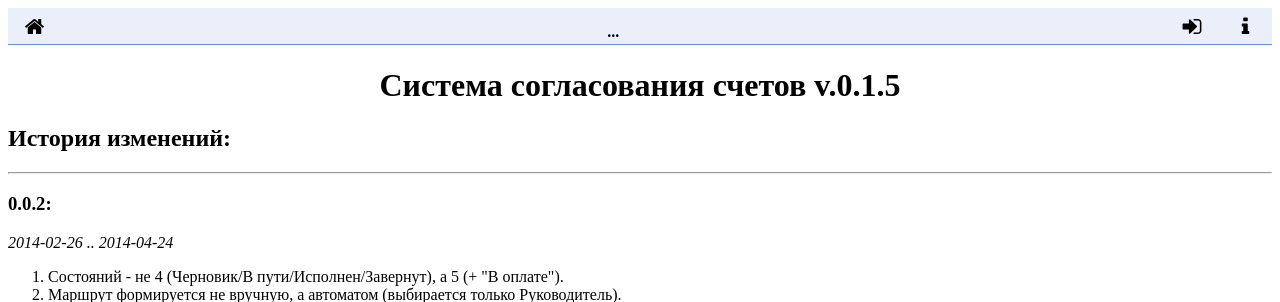
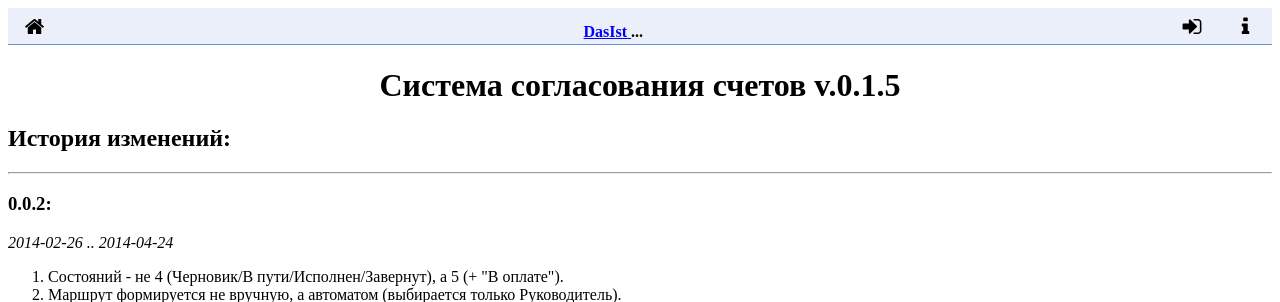
Before and after one commit to tieugene/dasist, a Django app: page /about in a window 1280 px wide. Shown: the top 302 px of the page. Run offline with Django 3.2, Linux system fonts and the light colour scheme; parts of the project's set-up code (start-up, migrations or seed data) failed here and were passed over.

Commit message:
'DasIst' returned back

```diff
--- a/templates/base.html
+++ b/templates/base.html
@@ -35,7 +35,7 @@
 <body>
 <div id="topmenu">
 	<div id="tm_index" class=""> <a href="{% url 'index' %}"> {% include "svgbutton/home.html" %} </a> </div>
-	<div style="width: 100%"> <b> {% block menu_title %} ... {% endblock %} </b> </div>
+	<div style="width: 100%"> <b> <a href="{% url 'index' %}"> DasIst </a> {% block menu_title %} ... {% endblock %} </b> </div>
 	{% if user.is_authenticated %}
 		<div> {{ user.username }} ({{ user.last_name }}) : </div>
 		<div> <a href="{% url 'django.contrib.auth.views.logout' %}?next={% url 'index' %}"> {% include "svgbutton/logout.html" %} </a> </div>
```
